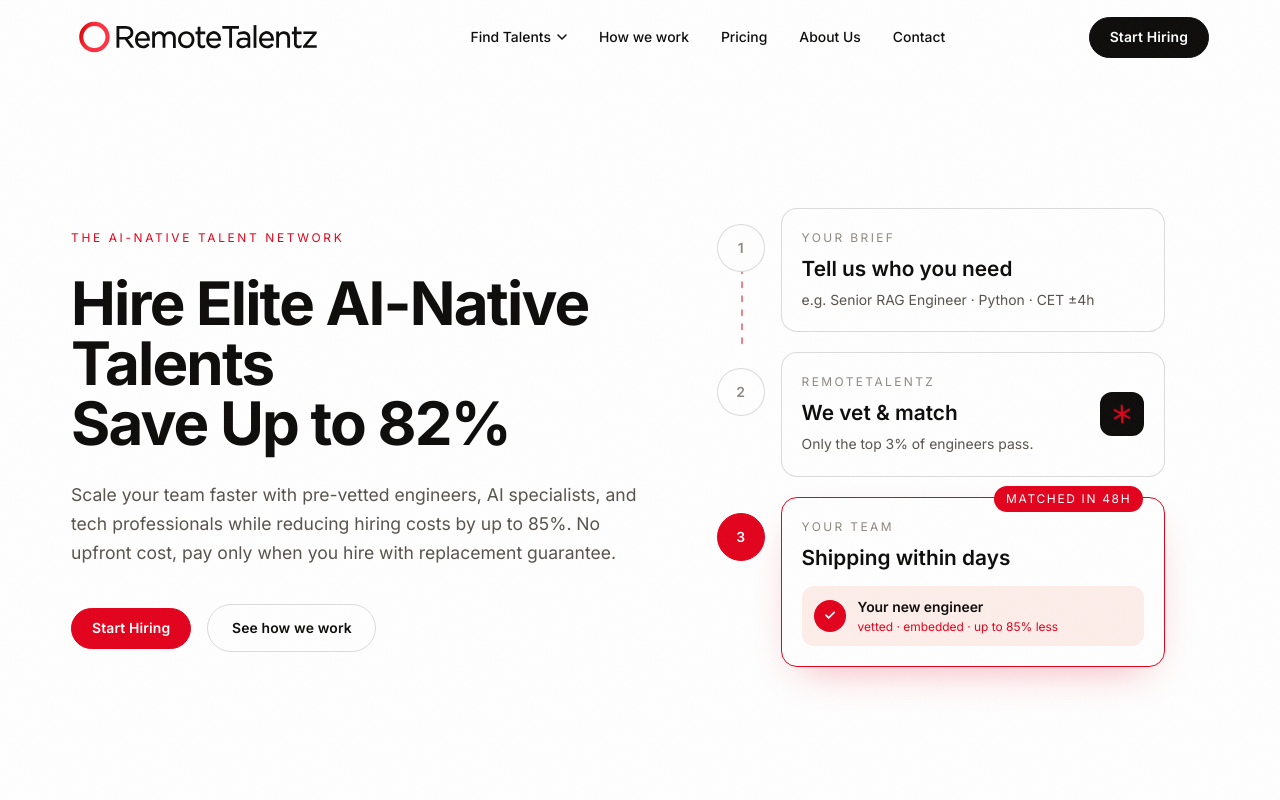
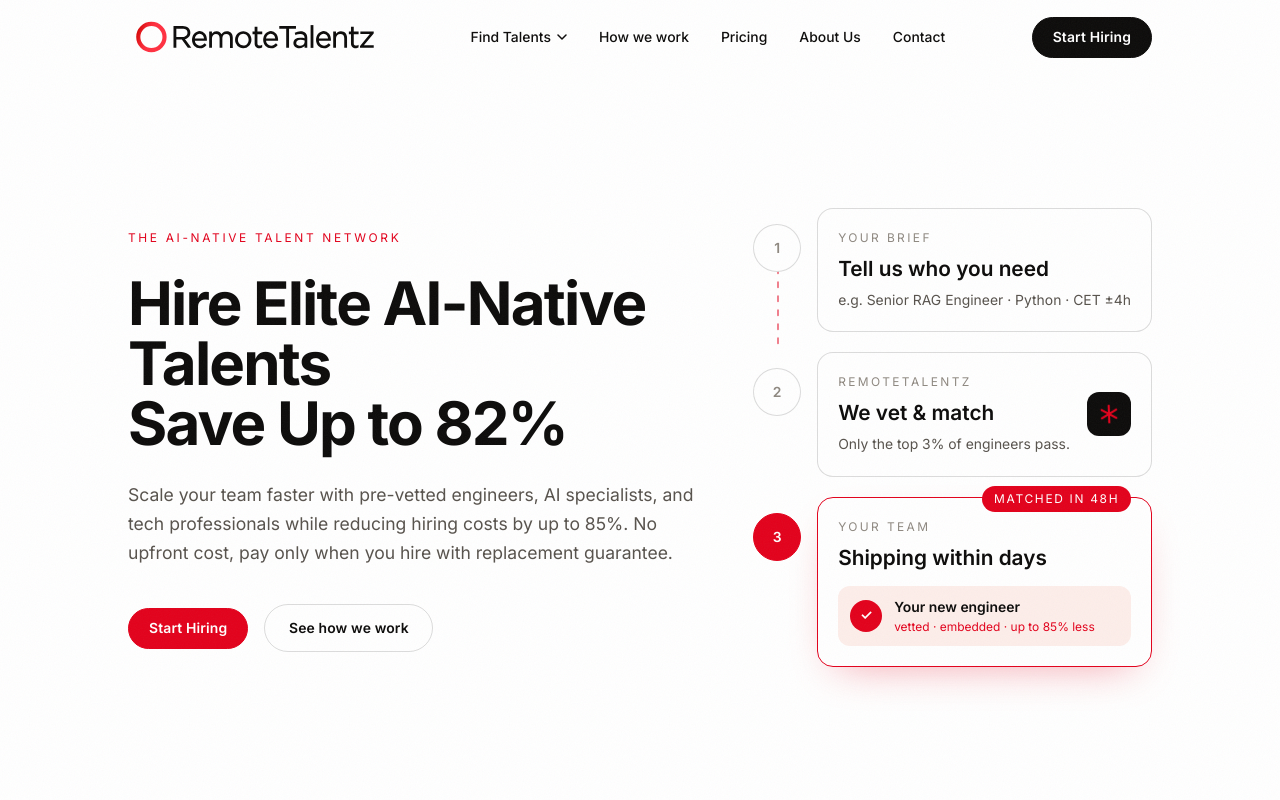
Before and after one commit to TaforaTech/remote-talentz, a Next.js app: page / in a window 1280 px wide. Shown: the top 800 px of the page. Built offline with nearby package versions, Linux system fonts and the light colour scheme.

Commit message:
feat: update the hero style

```diff
--- a/src/app/globals.css
+++ b/src/app/globals.css
@@ -42,6 +42,10 @@
      space flows symmetrically into the gutter — exactly nsave's behaviour. */
   --rt-gutter: clamp(1.125rem, 5.55vw, 7rem);
 
+  /* On laptops and larger the side gutter widens to a flat 10vw on each side
+     (20% of the viewport total). Tablet and mobile keep the clamp above — the
+     override lives in the @media (min-width: 1024px) rule below. */
+
   /* Max line/content width. Kept in rem (not px like nsave) so it scales with
      the root font-size bumps at ≥1920/2560/3840 — the page stays proportional
      on 4K instead of stranding a fixed 1710px block in an ocean of margin.
@@ -50,6 +54,14 @@
 
   --rt-section: clamp(4.5rem, 2.8rem + 7vw, 9rem);
   --rt-nav-h: clamp(4rem, 3.4rem + 1.6vw, 4.75rem);
+}
+
+/* Laptop and larger: 10% side margin on each edge (20% total). Tablet and
+   mobile are unaffected and keep the clamp defined in :root above. */
+@media (min-width: 1024px) {
+  :root {
+    --rt-gutter: 10vw;
+  }
 }
 
 @theme inline {
--- a/src/components/Hero.tsx
+++ b/src/components/Hero.tsx
@@ -17,7 +17,7 @@ export default function Hero() {
 
       {/* Fills the viewport on any screen; grows on short screens */}
       <div className="container-rt relative flex min-h-[calc(100svh-var(--rt-nav-h))] flex-col justify-center py-[clamp(2.5rem,5vh,5rem)]">
-        <div className="grid grid-cols-1 items-center gap-x-2 gap-y-16 lg:grid-cols-[1.05fr_0.95fr]">
+        <div className="grid grid-cols-1 items-center gap-x-0 gap-y-16 lg:grid-cols-[1.15fr_0.85fr]">
           {/* Copy */}
           <div>
             <p className="eyebrow anim-fade-up">
@@ -52,7 +52,7 @@ export default function Hero() {
           </div>
 
           {/* Animated goal explainer: brief → vetting → embedded */}
-          <div className="anim-fade-up" style={{ animationDelay: "260ms" }}>
+          <div className="anim-fade-up lg:justify-self-end" style={{ animationDelay: "260ms" }}>
             <HeroAnimation />
           </div>
         </div>
```
